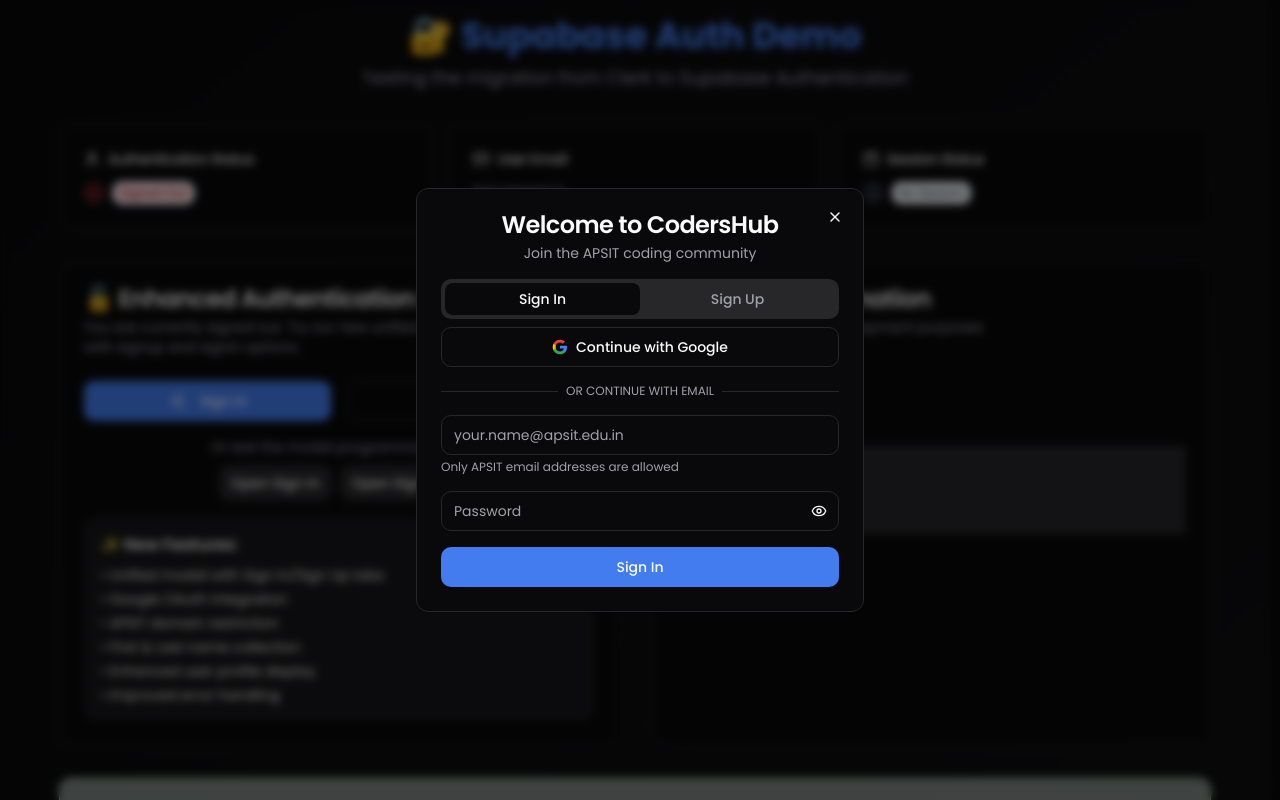
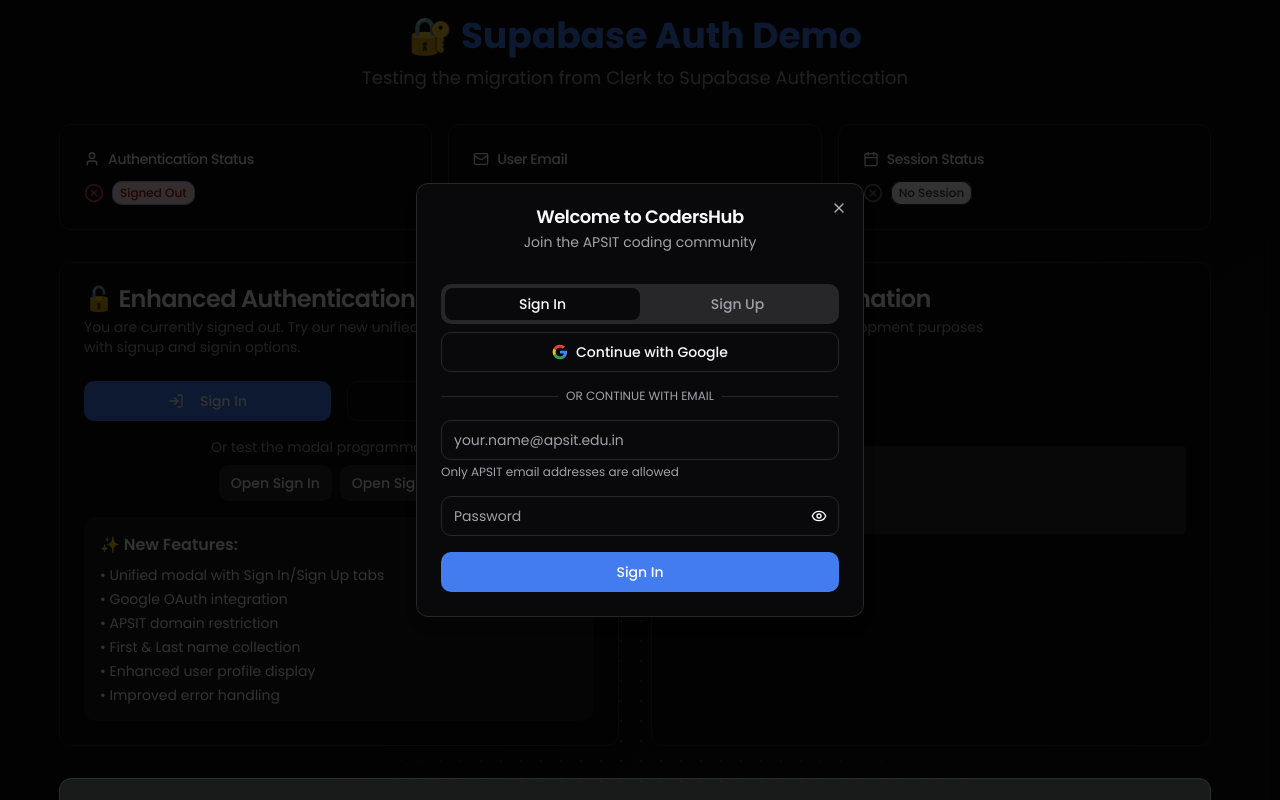
Before and after one commit to coders-club-apsit/CodersHub, a React (Vite) app: page /auth-demo in a window 1280 px wide. Both pictures are taken after a click on the button "Open Sign In". Shown: the top 800 px of the page. Built offline with nearby package versions, Linux system fonts and the light colour scheme; no server answers.

Commit message:
auth fix

```diff
--- a/src/components/auth/AuthComponents.jsx
+++ b/src/components/auth/AuthComponents.jsx
@@ -6,6 +6,13 @@
 import { Card, CardContent, CardDescription, CardHeader, CardTitle } from '@/components/ui/card';
 import { Alert, AlertDescription } from '@/components/ui/alert';
 import { Badge } from '@/components/ui/badge';
+import {
+  Dialog,
+  DialogContent,
+  DialogHeader,
+  DialogTitle,
+  DialogDescription,
+} from '@/components/ui/dialog';
 import {
   EyeIcon,
   EyeOffIcon,
@@ -444,55 +451,19 @@
   );
 };
 
-// Enhanced Auth Modal Component with better state management
+// Enhanced Auth Modal Component using UI Dialog
 export const AuthModal = ({ isOpen, onClose, defaultTab = "signin" }) => {
-  // Close any other existing modals when this one opens
-  useEffect(() => {
-    if (isOpen) {
-      const existingModals = document.querySelectorAll('[data-auth-modal]:not([data-modal-id="current"])');
-      existingModals.forEach(modal => {
-        const closeButton = modal.querySelector('[data-close-modal]');
-        if (closeButton) closeButton.click();
-      });
-    }
-  }, [isOpen]);
+  return (
+    <Dialog open={isOpen} onOpenChange={onClose}>
+      <DialogContent className="sm:max-w-md">
+        <DialogHeader>
+          <DialogTitle className="text-center">Welcome to CodersHub</DialogTitle>
+          <DialogDescription className="text-center">
+            Join the APSIT coding community
+          </DialogDescription>
+        </DialogHeader>
 
-  if (!isOpen) return null;
-
-  return (
-    <div
-      className="fixed inset-0 z-50 flex items-center justify-center"
-      data-auth-modal
-      data-modal-id="current"
-    >
-      {/* Backdrop */}
-      <div
-        className="absolute inset-0 bg-black/50 backdrop-blur-sm"
-        onClick={onClose}
-      />
-
-      {/* Modal */}
-      <div className="relative z-10 w-full max-w-md mx-4">
-        <Card className="relative">
-          {/* Close Button */}
-          <Button
-            variant="ghost"
-            size="icon"
-            className="absolute right-2 top-2 z-10"
-            onClick={onClose}
-            data-close-modal
-          >
-            <X className="h-4 w-4" />
-          </Button>
-
-          <CardHeader className="pb-4">
-            <CardTitle className="text-center">Welcome to CodersHub</CardTitle>
-            <CardDescription className="text-center">
-              Join the APSIT coding community
-            </CardDescription>
-          </CardHeader>
-
-          <CardContent>
+        <div className="mt-4">
           <Tabs defaultValue={defaultTab}>
             <TabsList className="grid w-full grid-cols-2">
               <TabsTrigger value="signin">Sign In</TabsTrigger>
@@ -507,10 +478,9 @@
               <SignUpForm onSuccess={onClose} />
             </TabsContent>
           </Tabs>
-          </CardContent>
-        </Card>
         </div>
-    </div>
+      </DialogContent>
+    </Dialog>
   );
 };
 
```
Lines whose indentation alone changed are shown as unchanged.
